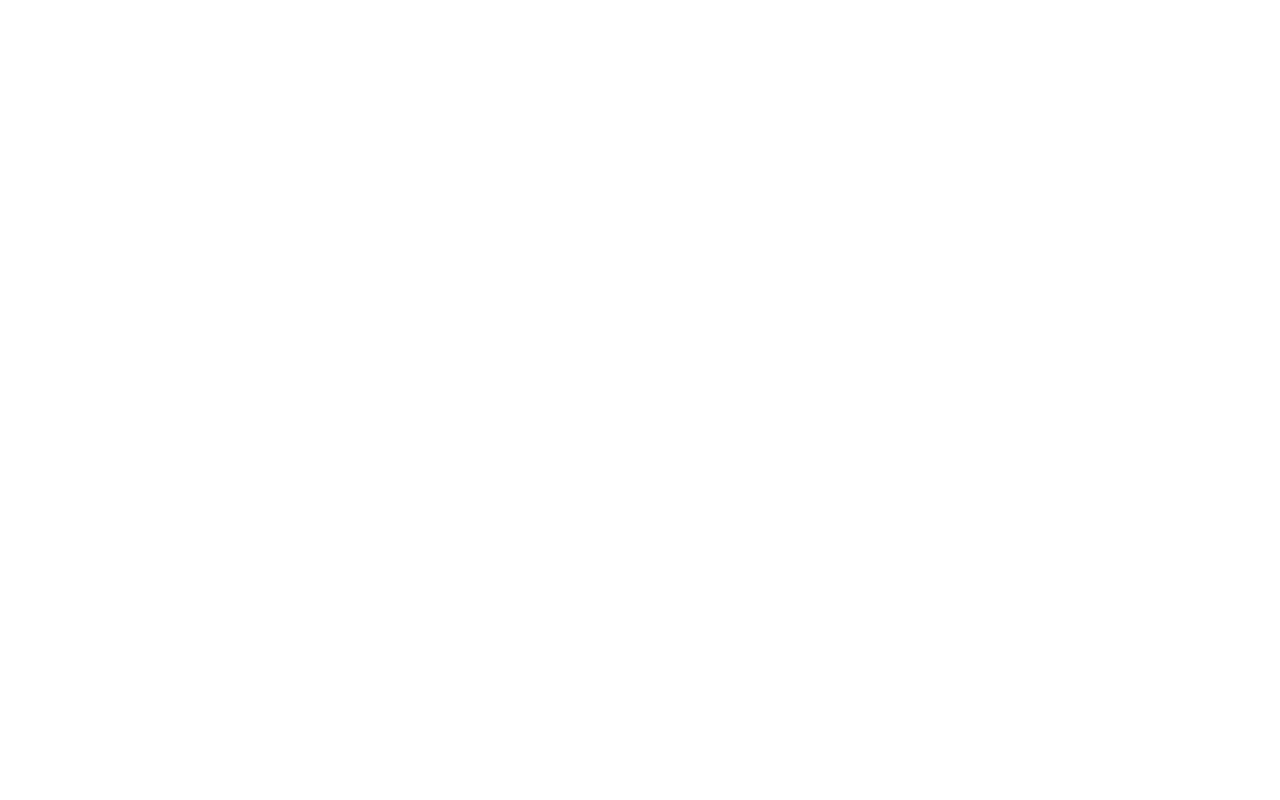
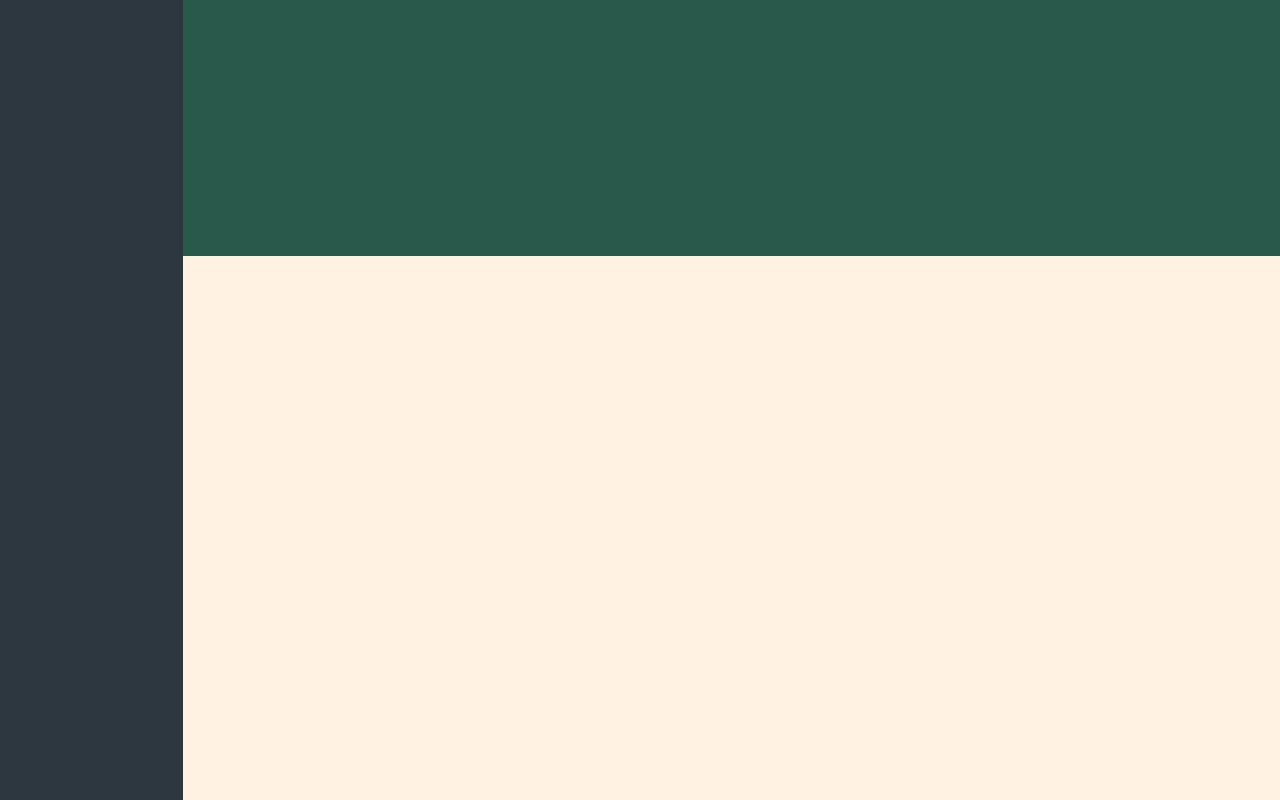
Before and after one commit to JoeRupp/static-comp, a plain HTML site: page index.html in a window 1280 px wide. Shown: the top 800 px of the page. Drawn offline with Linux system fonts and the light colour scheme.

Commit message:
Add initial styling structure

```diff
--- a/index.html
+++ b/index.html
@@ -2,7 +2,9 @@
 <html lang="en">
   <head>
     <title>Static Comp</title>
-    <link rel="icon" href=""/>
+    <link rel="icon" href="🛠"/>
+    <link rel="stylesheet" href="./styles.css">
+    <link href="https://fonts.googleapis.com/css2?family=Ubuntu:wght@300;400;700&display=swap" rel="stylesheet">
   </head>
   <body>
     <aside>
--- a/styles.css
+++ b/styles.css
@@ -0,0 +1,48 @@
+/* UNIVERSAL ________________________________________________ */
+
+* {
+  font-family: 'Ubuntu', sans-serif;
+}
+
+body {
+  margin: 0;
+  height: 160vh;
+  display: grid;
+  grid-template-areas:
+    'aside'
+    'nav'
+    'main';
+}
+
+/* ASIDE ____________________________________________________ */
+
+aside {
+  background-color: #2C3740;
+  grid-area: aside;
+}
+
+/* NAVIGATION _______________________________________________ */
+
+nav {
+  background-color: #28594B;
+  grid-area: nav;
+}
+
+/* MAIN _____________________________________________________ */
+
+main {
+  background-color: #fff2e2;
+  grid-area: main;
+}
+
+/* MOBILE ___________________________________________________ */
+
+@media (min-width: 40em) {
+  body {
+    grid-template-columns: 1fr 6fr;
+    grid-template-rows: 2fr 8fr;
+    grid-template-areas:
+      'aside nav'
+      'aside main';
+  }
+}
```
